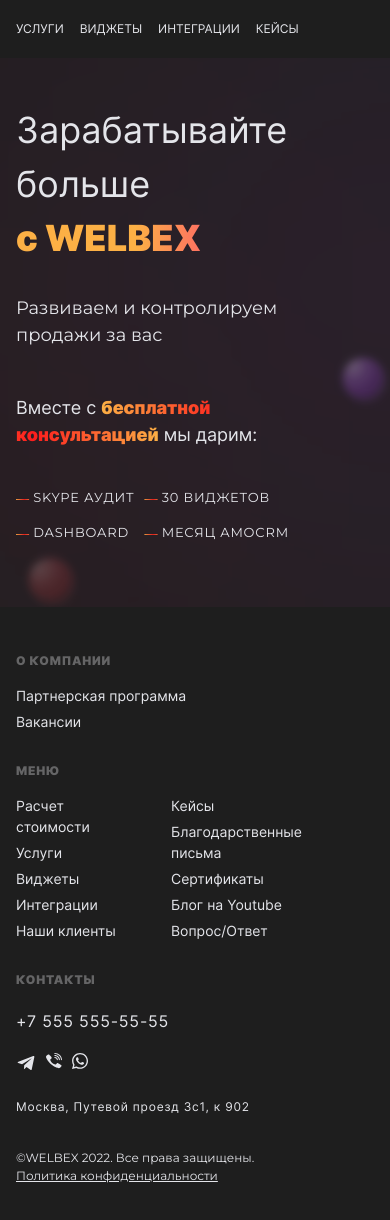
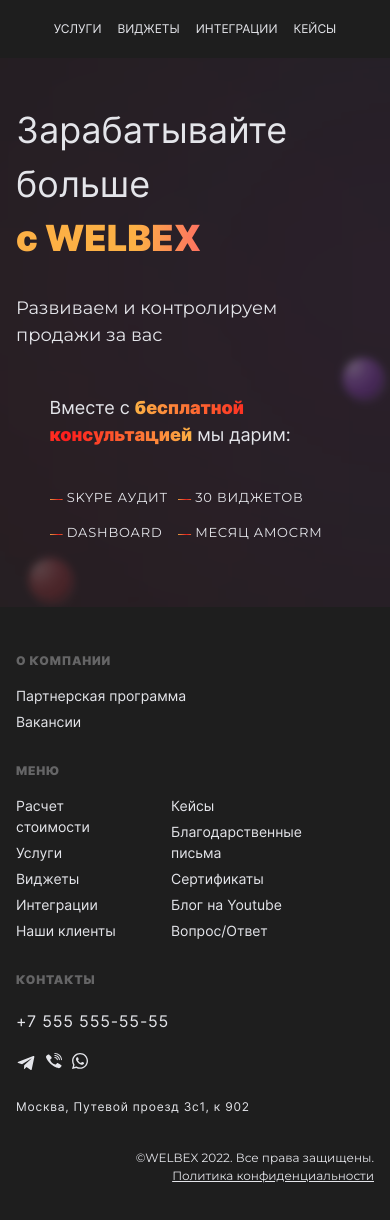
Before and after one commit to anastasia-bazaeva/amotest, a React (Vite) app: page / in a window 390 px wide. Shown: the top 1220 px of the page. Built offline with nearby package versions, Linux system fonts and the light colour scheme.

Commit message:
mobile fix

```diff
--- a/src/components/footer-column/footer-column.module.css
+++ b/src/components/footer-column/footer-column.module.css
@@ -33,6 +33,7 @@
     .navList:first-of-type {
         flex-basis: 600px;
     }
+
 }
 
 @media screen and (max-width: 500px) {
--- a/src/components/footer/footer.module.css
+++ b/src/components/footer/footer.module.css
@@ -75,13 +75,9 @@
     }
     .columnList {
         margin-top: 30px;
-        align-self: left;
-        justify-self: left;
         text-align: left;
     }
     .creditsBar {
-        align-self: flex-start;
-        align-items: flex-start;
         text-align: left;
     }
 }
--- a/src/components/header/header.module.css
+++ b/src/components/header/header.module.css
@@ -67,6 +67,7 @@
         background-color: var(--colors-interface-black);
         padding: 20px 16px;
         margin: 0;
+        justify-content: center;
     }
     .navMenu {
         text-transform: uppercase;
--- a/src/pages/main-page/main-page.module.css
+++ b/src/pages/main-page/main-page.module.css
@@ -56,7 +56,7 @@
         padding: 45px 16px;
         margin-bottom: 0;
         flex-direction: column;
-        align-items: flex-start;
+        align-items: center;
         overflow: hidden;
     }
     .title {
```
